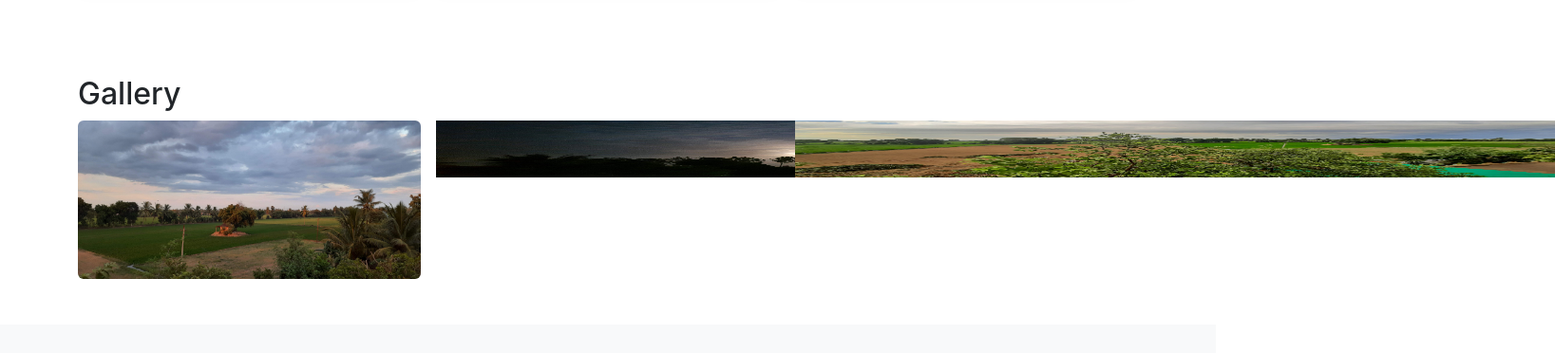
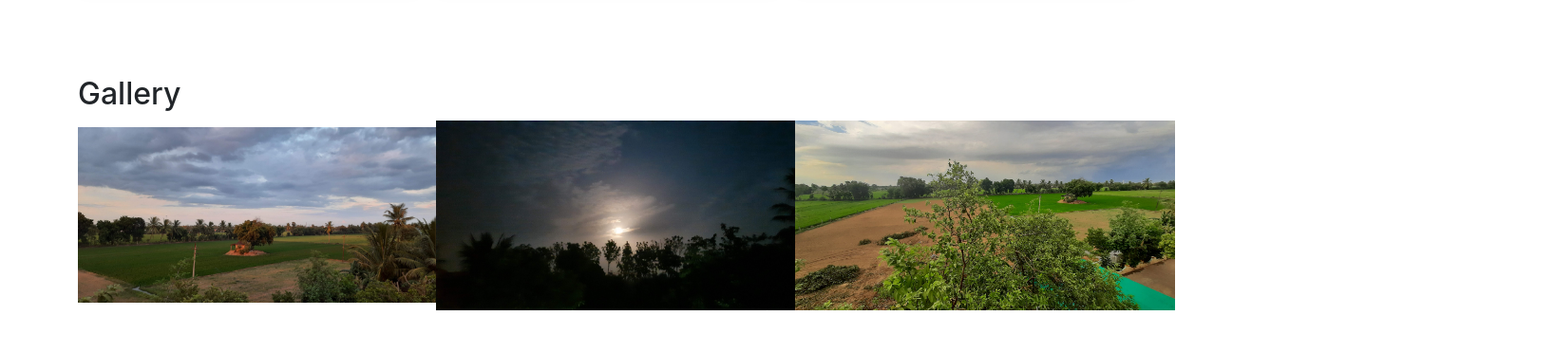
Before and after one commit to malyabee/soilandsoulfarms.github.io, a plain HTML site: page index.html in a window 1280 px wide. Shown: the part 2000-2372 px from the top of the page at 95% size, 1637 px wide, since content can reach past the window. Drawn offline with nearby package versions, Linux system fonts and the light colour scheme.

Commit message:
Update index.html

```diff
--- a/index.html
+++ b/index.html
@@ -138,9 +138,9 @@
   <div class="container">
     <h2>Gallery</h2>
     <div class="row g-3">
-      <div class="col-md-4"><img src="gallery/ss05.jpg" class="img-fluid rounded" alt="g1"></div>
-      <div class="col-md-4"><img src="gallery/ss06.jpg" style="width:800px; height:60px; class="img-fluid rounded" alt="g2"></div>
-      <div class="col-md-4"><img src="gallery/ss07.jpg" style="width:800px; height:60px;class="img-fluid rounded" alt="g3"></div>
+      <div class="col-md-4"><img src="gallery/ss05.jpg" style="width:400px; height:200px; object-fit:contain; class="img-fluid rounded" alt="g1"></div>
+      <div class="col-md-4"><img src="gallery/ss06.jpg" style="width:400px; height:200px; class="img-fluid rounded" alt="g2"></div>
+      <div class="col-md-4"><img src="gallery/ss07.jpg" style="width:400px; height:200px; class="img-fluid rounded" alt="g3"></div>
     </div>
   </div>
 </section>
```
